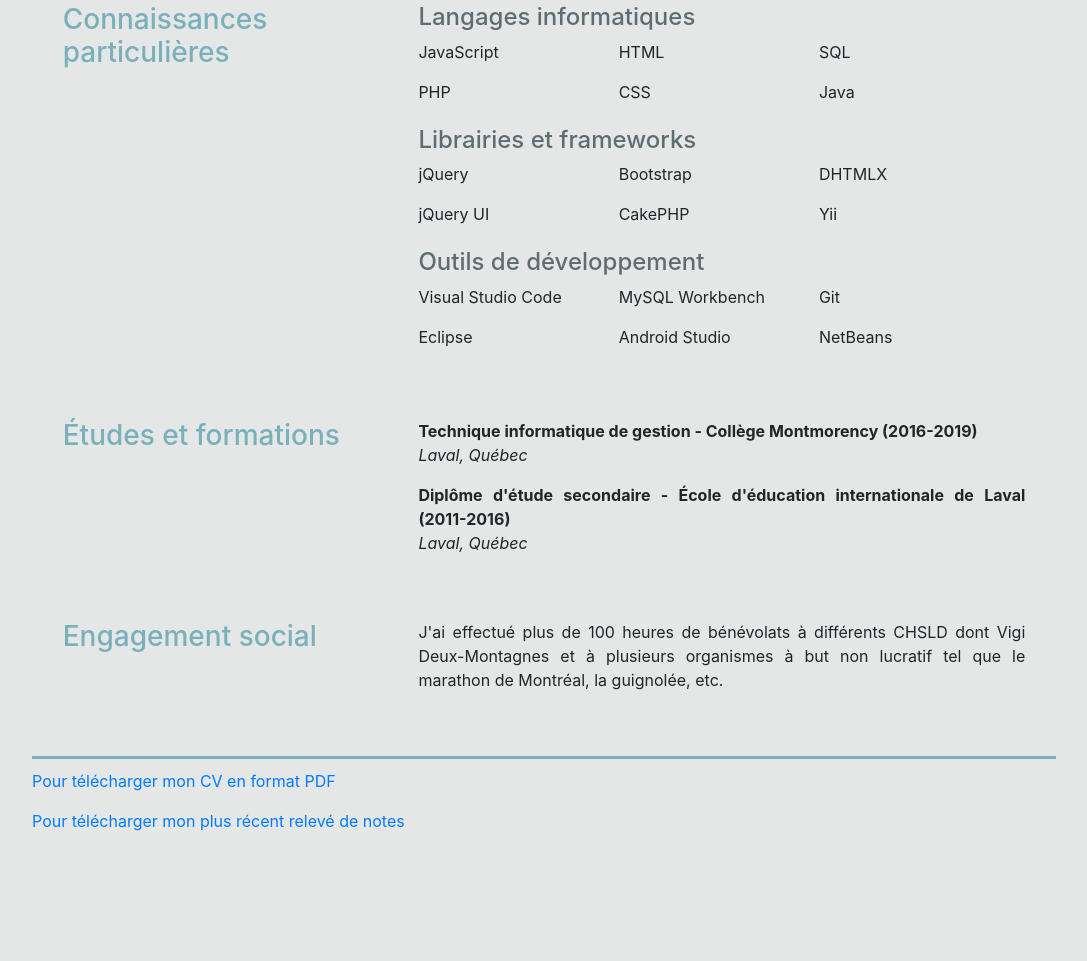
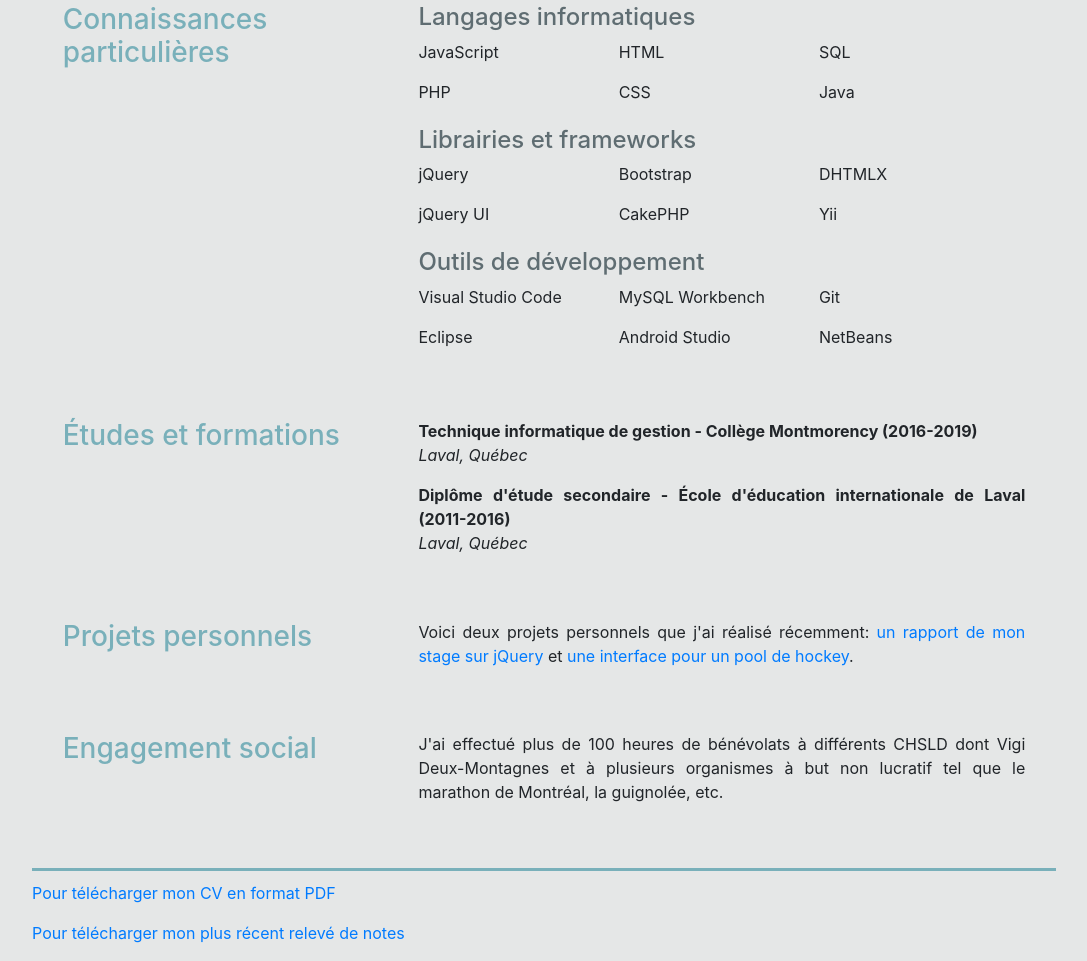
Before and after one commit to Fafardd/fafardd.github.io, a plain HTML site: page index.html in a window 1280 px wide. Shown: the part 1288-2249 px from the top of the page, without its empty margins (96-1183 px from the left). Before the commit the page ends 2137 px from the top, so only its background shows below. Drawn offline with nearby package versions, Linux system fonts and the light colour scheme.

Commit message:
version 1.3 - ajout de mes projets personnels

```diff
--- a/index.html
+++ b/index.html
@@ -246,6 +246,23 @@
                 </div>
             </div>
 
+            <!-- Exemple de projets personnels-->
+            <div class="lesCategories">
+                    <div class="lesTitres">
+                        <h3>
+                            Projets personnels
+                        </h3>
+                    </div>
+                    <div class="lesTextes">
+                        <p>
+                            Voici deux projets personnels que j'ai réalisé récemment:
+                            <a href="https://fafardd.github.io/stagehydro/index.html" target="_blank">un rapport de mon stage sur jQuery</a>
+                            et
+                            <a href="https://fafardd.github.io/poolSeries2019/index.html" target="_blank">une interface pour un pool de hockey</a>.
+                        </p>
+                    </div>
+                </div>
+
             <!-- Engagement social -->
             <div class="lesCategories">
                 <div class="lesTitres">
```
